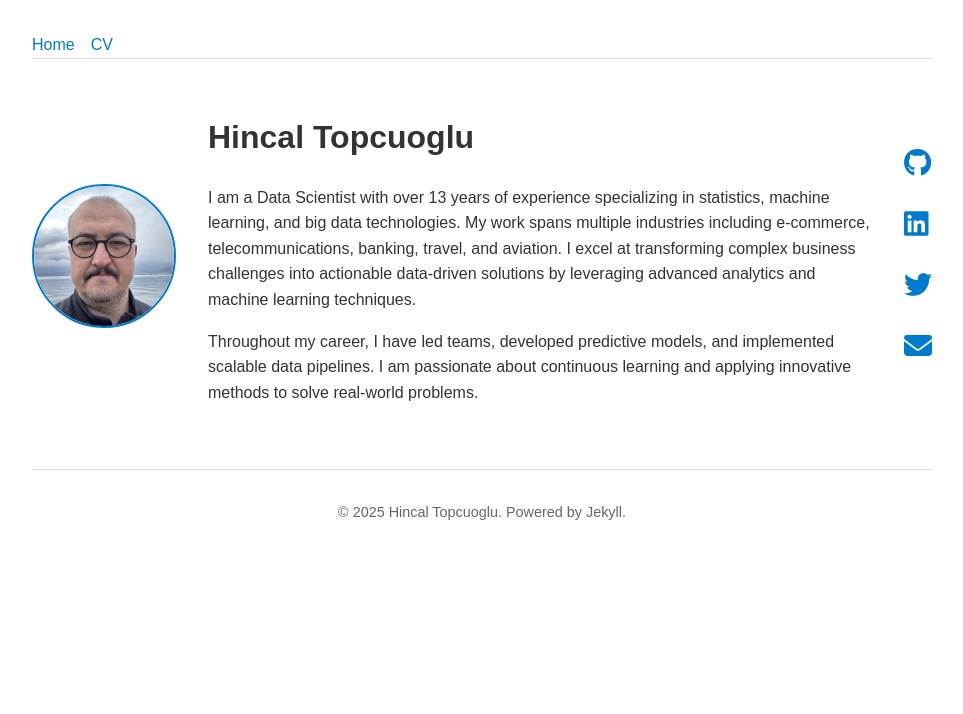
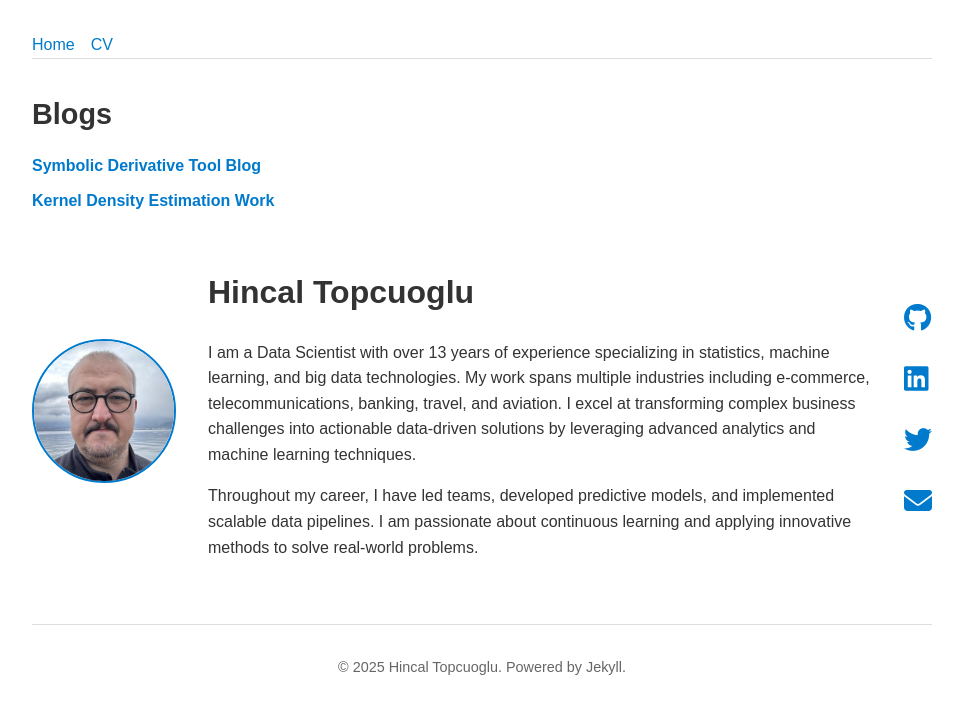
Before and after one commit to hincaltopcuoglu/hincaltopcuoglu.github.io, a Jekyll site: the page built from index.md, in a window 1280 px wide. Shown: the top 714 px of the page, without its empty margins (158-1121 px from the left). Built offline with Jekyll 4.4.1, drawn with Linux system fonts in a browser that asks for light colours.

Commit message:
Update index.md

```diff
--- a/index.md
+++ b/index.md
@@ -43,7 +43,38 @@ layout: home
   .contact-links a:hover {
     text-decoration: underline;
   }
+  .blogs-section {
+    margin-bottom: 2rem;
+  }
+  .blogs-section h2 {
+    font-size: 1.8rem;
+    margin-bottom: 1rem;
+  }
+  .blogs-list {
+    list-style: none;
+    padding-left: 0;
+  }
+  .blogs-list li {
+    margin-bottom: 0.6rem;
+  }
+  .blogs-list a {
+    color: #007acc;
+    text-decoration: none;
+    font-weight: bold;
+  }
+  .blogs-list a:hover {
+    text-decoration: underline;
+  }
 </style>
+
+<section class="blogs-section">
+  <h2>Blogs</h2>
+  <ul class="blogs-list">
+    <li><a href="Symbolic_Derivative_Blog.html">Symbolic Derivative Tool Blog</a></li>
+    <li><a href="KernelDensityEstimation_LinReg_XgBoost.html">Kernel Density Estimation Work</a></li>
+    <!-- Add more blog links copied from your README.md here -->
+  </ul>
+</section>
 
 <div class="profile">
   <img src="/assets/images/Hincal_Photo_GitHub_Ready.jpg" alt="Hincal Topcuoglu Photo" />
```
